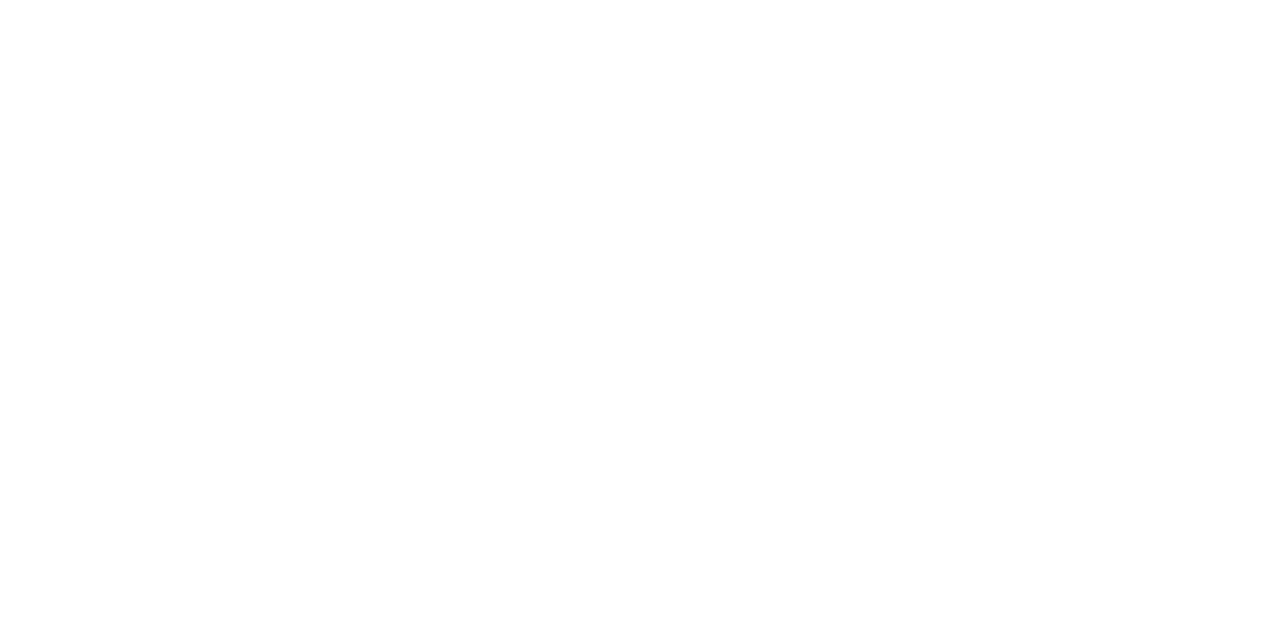
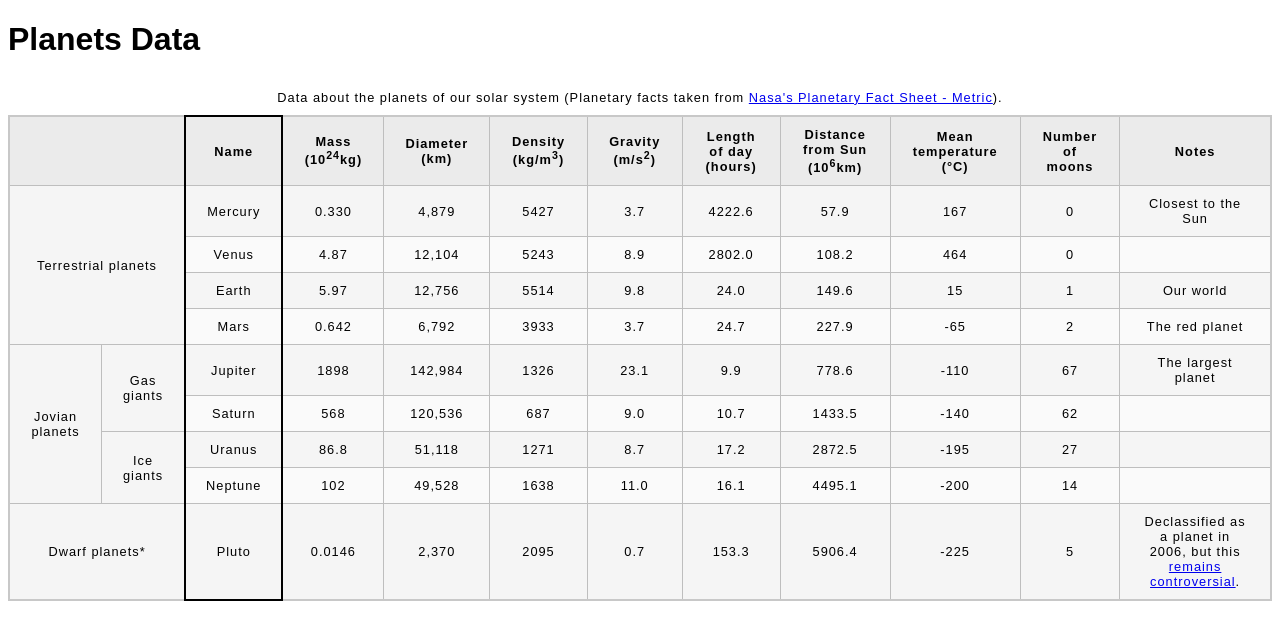
Before and after one commit to Dibbydodo/Mozilla-Learning, a plain HTML site: page HTML/HTML_Tables/HTML_Assessment.html in a window 1280 px wide. Drawn offline with Linux system fonts and the light colour scheme.

Commit message:
Finished Table Assessment

```diff
--- a/HTML/HTML_Tables/HTML_Assessment.html
+++ b/HTML/HTML_Tables/HTML_Assessment.html
@@ -6,8 +6,146 @@
     <link href="minimal-table.css" rel="stylesheet" type="text/css">
   </head>
   <body>
-    <h1></h1>
-
-
+    <h1>Planets Data</h1>
+    <table>
+        <caption>
+            Data about the planets of our solar system (Planetary facts taken from <a href="http://nssdc.gsfc.nasa.gov/planetary/factsheet/">Nasa's Planetary Fact Sheet - Metric</a>).
+        </caption>
+        <colgroup>
+            <col>
+            <col>
+            <col style="border: solid black 2px;">
+        </colgroup>
+        <thead>
+            <tr>
+                <th colspan="2">&nbsp</th>
+                <th>Name</th>
+                <th>Mass (10<sup>24</sup>kg)</th>
+                <th>Diameter (km)</th>
+                <th>Density (kg/m<sup>3</sup>)</th>
+                <th>Gravity (m/s<sup>2</sup>)</th>
+                <th>Length of day (hours)</th>
+                <th>Distance from Sun (10<sup>6</sup>km)</th>
+                <th>Mean temperature (°C)</th>
+                <th>Number of moons</th>
+                <th>Notes</th>
+            </tr>
+        </thead>
+        <tbody>
+            <tr>
+                <td rowspan="4" colspan="2">Terrestrial planets</td>
+                <td>Mercury</td>
+                <td>0.330</td>
+                <td>4,879</td>
+                <td>5427</td>
+                <td>3.7</td>
+                <td>4222.6</td>
+                <td>57.9</td>
+                <td>167</td>
+                <td>0</td>
+                <td>Closest to the Sun</td>
+            </tr>
+            <tr>
+                <td>Venus</td>
+                <td>4.87</td>
+                <td>12,104</td>
+                <td>5243</td>
+                <td>8.9</td>
+                <td>2802.0</td>
+                <td>108.2</td>
+                <td>464</td>
+                <td>0</td>
+                <td></td>
+            </tr>
+            <tr>
+                <td>Earth</td>
+                <td>5.97</td>
+                <td>12,756</td>
+                <td>5514</td>
+                <td>9.8</td>
+                <td>24.0</td>
+                <td>149.6</td>
+                <td>15</td>
+                <td>1</td>
+                <td>Our world</td>
+            </tr>
+            <tr>
+                <td>Mars</td>
+                <td>0.642</td>
+                <td>6,792</td>
+                <td>3933</td>
+                <td>3.7</td>
+                <td>24.7</td>
+                <td>227.9</td>
+                <td>-65</td>
+                <td>2</td>
+                <td>The red planet</td>
+            </tr>
+            <tr>
+                <td rowspan="4">Jovian planets</td>
+                <td rowspan="2">Gas giants</td>
+                <td>Jupiter</td>
+                <td>1898</td>
+                <td>142,984</td>
+                <td>1326</td>
+                <td>23.1</td>
+                <td>9.9</td>
+                <td>778.6</td>
+                <td>-110</td>
+                <td>67</td>
+                <td>The largest planet</td>
+            </tr>
+            <tr>
+                <td>Saturn</td>
+                <td>568</td>
+                <td>120,536</td>
+                <td>687</td>
+                <td>9.0</td>
+                <td>10.7</td>
+                <td>1433.5</td>
+                <td>-140</td>
+                <td>62</td>
+                <td></td>
+            </tr>
+            <tr>
+                <td rowspan="2">Ice giants</td>
+                <td>Uranus</td>
+                <td>86.8</td>
+                <td>51,118</td>
+                <td>1271</td>
+                <td>8.7</td>
+                <td>17.2</td>
+                <td>2872.5</td>
+                <td>-195</td>
+                <td>27</td>
+                <td></td>
+            </tr>
+            <tr>
+                <td>Neptune</td>
+                <td>102</td>
+                <td>49,528</td>
+                <td>1638</td>
+                <td>11.0</td>
+                <td>16.1</td>
+                <td>4495.1</td>
+                <td>-200</td>
+                <td>14</td>
+                <td></td>
+            </tr>
+            <tr>
+                <td colspan="2">Dwarf planets*</td>
+                <td>Pluto</td>
+                <td>0.0146</td>
+                <td>2,370</td>
+                <td>2095</td>
+                <td>0.7</td>
+                <td>153.3</td>
+                <td>5906.4</td>
+                <td>-225</td>
+                <td>5</td>
+                <td>Declassified as a planet in 2006, but this <a href="http://www.usatoday.com/story/tech/2014/10/02/pluto-planet-solar-system/16578959/">remains controversial</a>.</td>
+            </tr>
+        </tbody>
+    </table>
   </body>
 </html>
```
